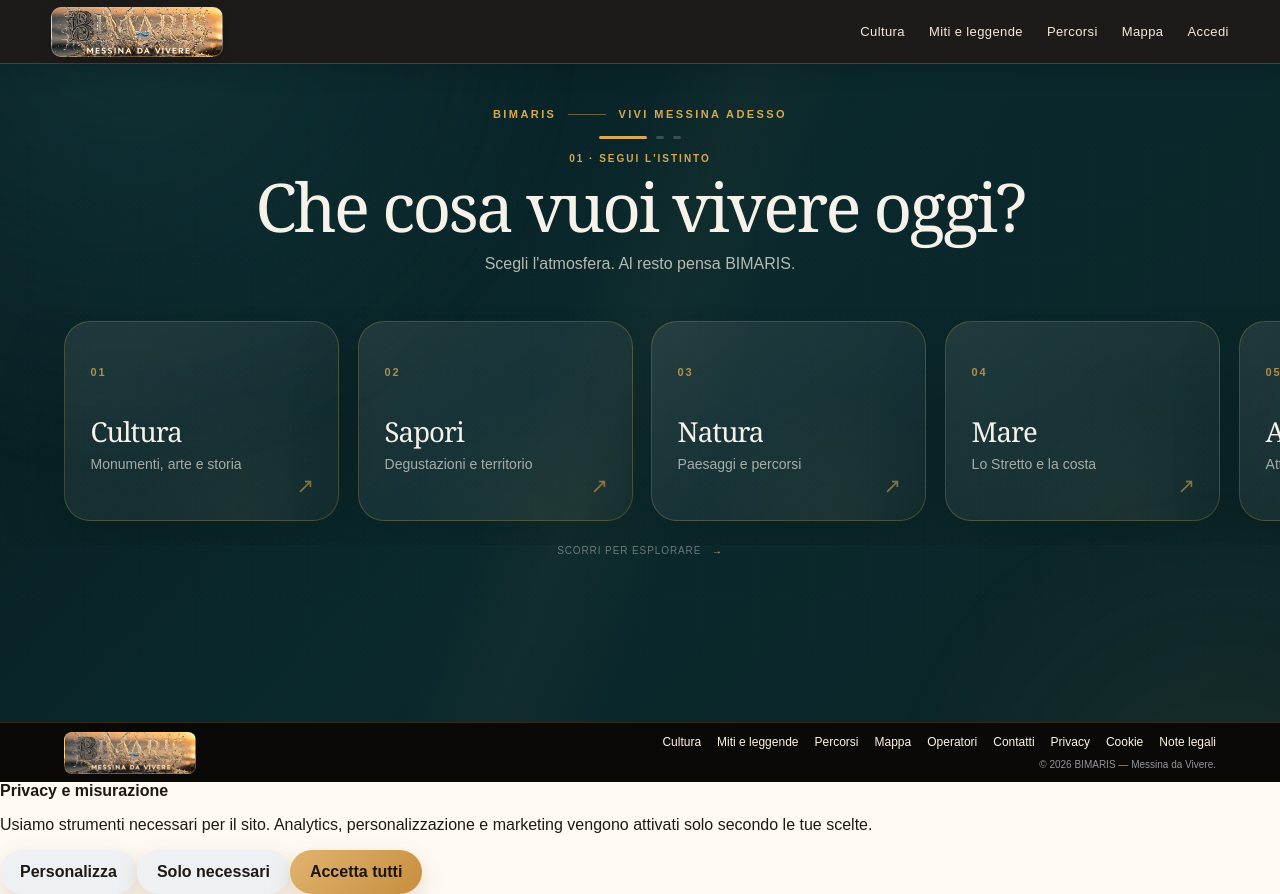
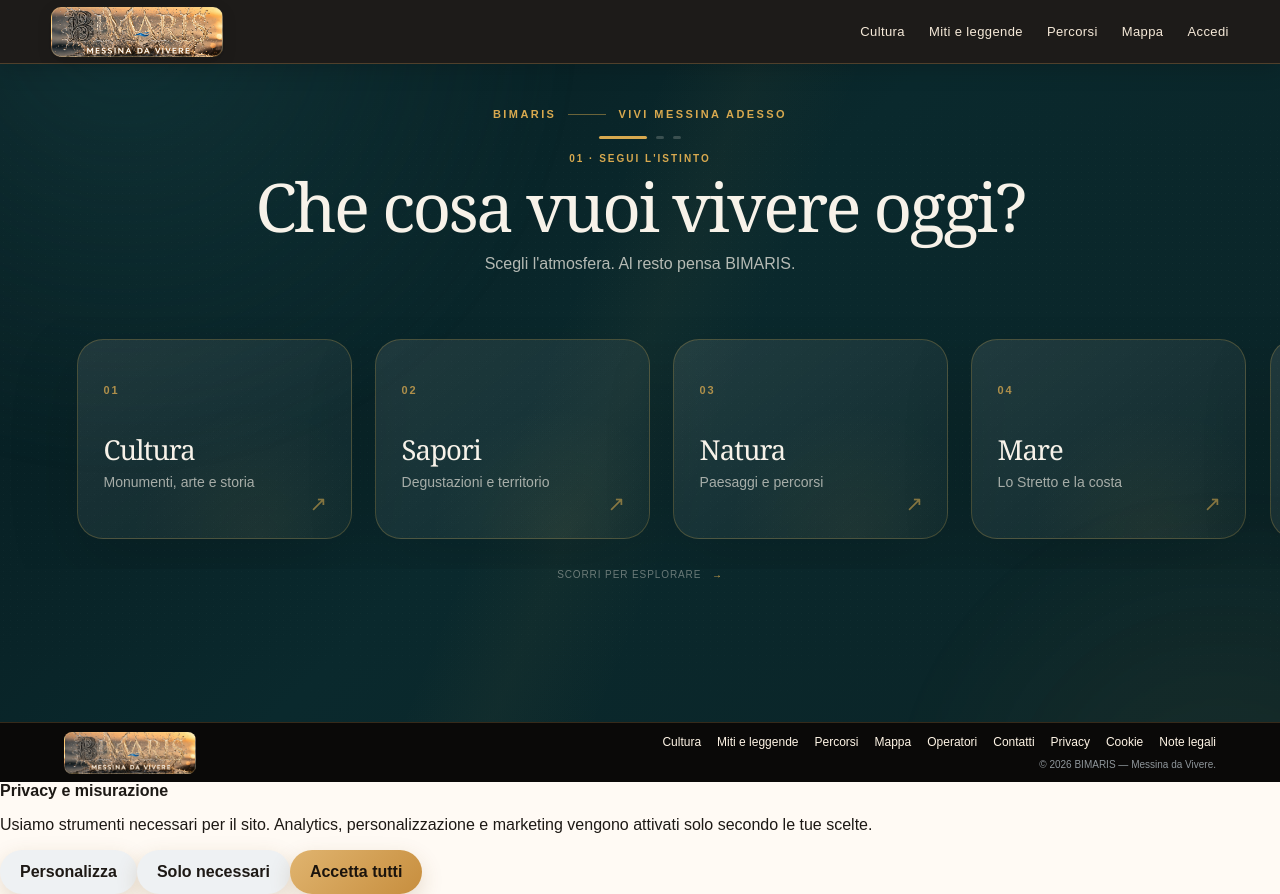
Before and after one commit to giovannibrunetto/bimaris-platform, a Next.js app in the folder apps/web/: page /cosa-faccio-oggi in a window 1280 px wide. Built offline with nearby package versions, Linux system fonts and the light colour scheme.

Commit message:
Refine Discovery carousel continuous hover motion

```diff
--- a/apps/web/app/cosa-faccio-oggi/DiscoveryWizard.tsx
+++ b/apps/web/app/cosa-faccio-oggi/DiscoveryWizard.tsx
@@ -14,16 +14,17 @@ type Props={initialIntent?:DiscoveryIntent;initialAudience?:DiscoveryAudience;in
 export default function DiscoveryWizard({initialIntent,initialAudience,initialMinutes}:Props){
  const [intent,setIntent]=useState<DiscoveryIntent|undefined>(initialIntent),[audience,setAudience]=useState<DiscoveryAudience|undefined>(initialAudience),[minutes,setMinutes]=useState<number|undefined>(initialMinutes);
  const [shownStep,setShownStep]=useState(!initialIntent?1:!initialAudience?2:!initialMinutes?3:4),[visible,setVisible]=useState(true),[locked,setLocked]=useState(false),[selected,setSelected]=useState<string|number|undefined>();
- const scrollAnimation=useRef<number|undefined>(undefined);
+ const scrollAnimation=useRef<number|undefined>(undefined),scrollDirection=useRef(-0 as number),lastFrame=useRef<number|undefined>(undefined);
  const realStep=!intent?1:!audience?2:!minutes?3:4;
  useEffect(()=>{if(realStep===shownStep)return;const t=setTimeout(()=>{setShownStep(realStep);setSelected(undefined);requestAnimationFrame(()=>setVisible(true));},560);return()=>clearTimeout(t)},[realStep,shownStep]);
  useEffect(()=>()=>{if(scrollAnimation.current)cancelAnimationFrame(scrollAnimation.current)},[]);
  const choose=(id:string|number,fn:()=>void)=>{if(locked)return;setLocked(true);setSelected(id);setTimeout(()=>setVisible(false),160);setTimeout(()=>{fn();setLocked(false)},560)};
  const resetFrom=(n:number)=>{if(locked)return;setLocked(true);setVisible(false);setTimeout(()=>{if(n<=1){setIntent(undefined);setAudience(undefined);setMinutes(undefined)}else if(n===2){setAudience(undefined);setMinutes(undefined)}else setMinutes(undefined);setLocked(false)},440)};
  const progress=(n:number)=><div className="progress" aria-label={`Passaggio ${n} di 3`}>{[1,2,3].map(i=><span key={i} className={i<=n?"on":""} style={{width:i===n?48:8}}/>)}</div>;
- const slowScroll=(rail:HTMLElement,target:number)=>{if(scrollAnimation.current)cancelAnimationFrame(scrollAnimation.current);const start=rail.scrollLeft,distance=target-start,duration=1250,startTime=performance.now();const tick=(now:number)=>{const elapsed=Math.min((now-startTime)/duration,1),ease=elapsed<.5?2*elapsed*elapsed:1-Math.pow(-2*elapsed+2,2)/2;rail.scrollLeft=start+distance*ease;if(elapsed<1)scrollAnimation.current=requestAnimationFrame(tick);};scrollAnimation.current=requestAnimationFrame(tick);};
- const edgeScroll=(button:HTMLButtonElement)=>{if(window.matchMedia("(max-width: 700px)").matches)return;const rail=button.parentElement;if(!rail)return;const card=button.getBoundingClientRect(),viewport=rail.getBoundingClientRect(),amount=Math.max(230,card.width*.78),max=rail.scrollWidth-rail.clientWidth;if(card.right>=viewport.right-95&&rail.scrollLeft<max-4)slowScroll(rail,Math.min(max,rail.scrollLeft+amount));else if(card.left<=viewport.left+95&&rail.scrollLeft>4)slowScroll(rail,Math.max(0,rail.scrollLeft-amount));};
- const cards=(items:any[],onClick:(x:any)=>void)=><div className="choice-shell"><div className="choice-rail">{items.map((x,i)=>{const id=x.key??x.value,isSelected=selected===id;return <button className={`discovery-choice ${isSelected?"selected":""} ${selected!==undefined&&!isSelected?"unselected":""}`} type="button" key={id} onMouseEnter={e=>edgeScroll(e.currentTarget)} onFocus={e=>edgeScroll(e.currentTarget)} onClick={()=>choose(id,()=>onClick(x))} style={{animationDelay:`${60+i*55}ms`}}><span className="discovery-choice-number">0{i+1}</span><span className="choice-copy"><strong>{x.label}</strong><small>{x.hint}</small></span><span className="discovery-choice-arrow">↗</span></button>})}</div><div className="rail-hint">Scorri per esplorare <span>→</span></div></div>;
+ const stopScroll=()=>{scrollDirection.current=0;lastFrame.current=undefined;if(scrollAnimation.current){cancelAnimationFrame(scrollAnimation.current);scrollAnimation.current=undefined;}};
+ const startScroll=(rail:HTMLElement,direction:number)=>{if(window.matchMedia("(max-width: 700px)").matches)return;scrollDirection.current=direction;if(scrollAnimation.current)return;const tick=(now:number)=>{const previous=lastFrame.current??now,delta=Math.min(32,now-previous);lastFrame.current=now;const max=rail.scrollWidth-rail.clientWidth;if(scrollDirection.current===0||(scrollDirection.current<0&&rail.scrollLeft<=0)||(scrollDirection.current>0&&rail.scrollLeft>=max)){stopScroll();return;}rail.scrollLeft=Math.max(0,Math.min(max,rail.scrollLeft+scrollDirection.current*delta*.105));scrollAnimation.current=requestAnimationFrame(tick);};scrollAnimation.current=requestAnimationFrame(tick);};
+ const edgeScroll=(button:HTMLButtonElement)=>{if(window.matchMedia("(max-width: 700px)").matches)return;const rail=button.parentElement;if(!rail)return;const card=button.getBoundingClientRect(),viewport=rail.getBoundingClientRect();if(card.right>=viewport.right-120)startScroll(rail,1);else if(card.left<=viewport.left+120)startScroll(rail,-1);else stopScroll();};
+ const cards=(items:any[],onClick:(x:any)=>void)=><div className="choice-shell"><div className="choice-rail" onMouseLeave={stopScroll}>{items.map((x,i)=>{const id=x.key??x.value,isSelected=selected===id;return <button className={`discovery-choice ${isSelected?"selected":""} ${selected!==undefined&&!isSelected?"unselected":""}`} type="button" key={id} onMouseEnter={e=>edgeScroll(e.currentTarget)} onMouseLeave={stopScroll} onFocus={e=>edgeScroll(e.currentTarget)} onBlur={stopScroll} onClick={()=>choose(id,()=>onClick(x))} style={{animationDelay:`${60+i*55}ms`}}><span className="discovery-choice-number">0{i+1}</span><span className="choice-copy"><strong>{x.label}</strong><small>{x.hint}</small></span><span className="discovery-choice-arrow">↗</span></button>})}</div><div className="rail-hint">Scorri per esplorare <span>→</span></div></div>;
  const scene=(eyebrow:string,title:string,copy:string,content:React.ReactNode,back?:React.ReactNode)=><section className="scene">{back}<div className="eyebrow">{eyebrow}</div><h2>{title}</h2><p>{copy}</p>{content}</section>;
  return <form method="get" className={`wizard ${visible?"visible":"leaving"}`}>
   {intent&&<input type="hidden" name="intent" value={intent}/>} {audience&&<input type="hidden" name="audience" value={audience}/>} {minutes&&<input type="hidden" name="minutes" value={minutes}/>}
@@ -36,17 +37,17 @@ export default function DiscoveryWizard({initialIntent,initialAudience,initialMi
    .wizard{width:100%;transition:opacity .52s ease,transform .68s cubic-bezier(.16,1,.3,1),filter .52s ease}.wizard.visible{opacity:1;transform:translate3d(0,0,0);filter:blur(0)}.wizard.leaving{opacity:0;transform:translate3d(0,-14px,0);filter:blur(8px)}
    .progress{display:flex;align-items:center;justify-content:center;gap:9px;margin-bottom:clamp(14px,1.8vh,22px)}.progress span{height:3px;border-radius:99px;background:rgba(244,239,229,.2);transition:all .6s cubic-bezier(.16,1,.3,1)}.progress span.on{background:${GOLD}}
    .scene{text-align:center}.eyebrow{color:${GOLD};font-size:clamp(10px,.72vw,13px);font-weight:800;letter-spacing:.2em;text-transform:uppercase;margin-bottom:10px}.scene h2{font-family:Georgia,serif;font-weight:400;font-size:clamp(44px,5.25vw,78px);line-height:.98;letter-spacing:-.04em;color:#f7f2e9;margin:0 auto 12px;max-width:1040px}.scene>p{color:rgba(247,242,233,.72);font-size:clamp(16px,1.2vw,20px);line-height:1.45;margin:0 auto clamp(18px,2.5vh,28px);max-width:680px}
-   .choice-shell{position:relative;width:100vw;margin-left:calc(50% - 50vw);overflow:hidden;padding:12px 0}.choice-rail{display:flex;gap:clamp(16px,1.45vw,22px);overflow-x:auto;scroll-snap-type:x proximity;padding:14px max(5vw,calc((100vw - 1180px)/2)) 24px;scrollbar-width:none;overscroll-behavior-x:contain}.choice-rail::-webkit-scrollbar{display:none}
-   .discovery-choice{flex:0 0 clamp(250px,21.5vw,320px);scroll-snap-align:center;position:relative;z-index:1;min-height:clamp(195px,25vh,250px);padding:clamp(24px,2vw,32px);border:1px solid rgba(216,169,79,.26);border-radius:26px;background:linear-gradient(145deg,rgba(255,255,255,.09),rgba(255,255,255,.025));color:#f7f2e9;text-align:left;cursor:pointer;overflow:hidden;backdrop-filter:blur(14px);box-shadow:0 24px 70px rgba(0,0,0,.15);transform-origin:center;transition:transform .78s cubic-bezier(.16,1,.3,1),opacity .6s ease,filter .6s ease,background .6s ease,border-color .6s ease,box-shadow .7s ease;animation:choiceIn .72s cubic-bezier(.16,1,.3,1) both}
-   .choice-rail:hover .discovery-choice:not(:hover){transform:scale(.965);opacity:.78;filter:saturate(.82)}
-   .discovery-choice:before{content:"";position:absolute;inset:25% -20% -55% 12%;background:radial-gradient(circle,rgba(216,169,79,.24),transparent 65%);opacity:.2;transition:opacity .6s ease,transform .8s ease;transform:translateY(16px)}.discovery-choice:hover{z-index:8;transform:translateY(-8px) scale(1.09);border-color:rgba(216,169,79,.78);background:linear-gradient(145deg,rgba(255,255,255,.15),rgba(216,169,79,.075));box-shadow:0 38px 95px rgba(0,0,0,.29)}.discovery-choice:hover:before{opacity:1;transform:translateY(0)}
-   .discovery-choice.selected{z-index:9;transform:scale(1.07);border-color:${GOLD};background:linear-gradient(145deg,rgba(216,169,79,.18),rgba(255,255,255,.07));box-shadow:0 38px 100px rgba(0,0,0,.28)}.discovery-choice.unselected{opacity:.2!important;filter:blur(4px)!important;transform:scale(.94)!important}
-   .discovery-choice-number{display:block;color:rgba(216,169,79,.78);font:700 11px/1 Arial,sans-serif;letter-spacing:.16em;margin-bottom:clamp(34px,5vh,54px)}.choice-copy{position:relative;z-index:1;display:block}.discovery-choice strong{display:block;font:400 clamp(27px,2.15vw,36px)/1 Georgia,serif;letter-spacing:-.035em}.discovery-choice small{display:block;color:rgba(247,242,233,.64);font:400 clamp(14px,.95vw,16px)/1.4 Arial,sans-serif;margin-top:9px}.discovery-choice-arrow{position:absolute;right:24px;bottom:22px;color:${GOLD};font-size:21px;opacity:.58;transition:transform .55s ease,opacity .55s ease}.discovery-choice:hover .discovery-choice-arrow{transform:translate(5px,-5px);opacity:1}
+   .choice-shell{position:relative;width:100vw;margin-left:calc(50% - 50vw);overflow:hidden;padding:22px 0}.choice-rail{display:flex;gap:clamp(20px,1.8vw,28px);overflow-x:auto;scroll-snap-type:none;padding:22px max(6vw,calc((100vw - 1160px)/2)) 30px;scrollbar-width:none;overscroll-behavior-x:contain}.choice-rail::-webkit-scrollbar{display:none}
+   .discovery-choice{flex:0 0 clamp(250px,21.5vw,320px);position:relative;z-index:1;min-height:clamp(195px,25vh,250px);padding:clamp(24px,2vw,32px);border:1px solid rgba(216,169,79,.26);border-radius:26px;background:linear-gradient(145deg,rgba(255,255,255,.09),rgba(255,255,255,.025));color:#f7f2e9;text-align:left;cursor:pointer;overflow:hidden;backdrop-filter:blur(14px);box-shadow:0 24px 70px rgba(0,0,0,.15);transform-origin:center;transition:transform .82s cubic-bezier(.16,1,.3,1),opacity .68s ease,filter .68s ease,background .68s ease,border-color .68s ease,box-shadow .78s ease;animation:choiceIn .72s cubic-bezier(.16,1,.3,1) both}
+   .choice-rail:hover .discovery-choice:not(:hover){transform:scale(.945);opacity:.7;filter:saturate(.76)}
+   .discovery-choice:before{content:"";position:absolute;inset:25% -20% -55% 12%;background:radial-gradient(circle,rgba(216,169,79,.28),transparent 65%);opacity:.2;transition:opacity .65s ease,transform .85s ease;transform:translateY(16px)}.discovery-choice:hover{z-index:8;transform:translateY(-10px) scale(1.15);border-color:rgba(216,169,79,.86);background:linear-gradient(145deg,rgba(255,255,255,.17),rgba(216,169,79,.09));box-shadow:0 44px 105px rgba(0,0,0,.32)}.discovery-choice:hover:before{opacity:1;transform:translateY(0)}
+   .discovery-choice.selected{z-index:9;transform:scale(1.1);border-color:${GOLD};background:linear-gradient(145deg,rgba(216,169,79,.18),rgba(255,255,255,.07));box-shadow:0 38px 100px rgba(0,0,0,.28)}.discovery-choice.unselected{opacity:.2!important;filter:blur(4px)!important;transform:scale(.92)!important}
+   .discovery-choice-number{display:block;color:rgba(216,169,79,.78);font:700 11px/1 Arial,sans-serif;letter-spacing:.16em;margin-bottom:clamp(34px,5vh,54px)}.choice-copy{position:relative;z-index:1;display:block}.discovery-choice strong{display:block;font:400 clamp(27px,2.15vw,36px)/1 Georgia,serif;letter-spacing:-.035em}.discovery-choice small{display:block;color:rgba(247,242,233,.64);font:400 clamp(14px,.95vw,16px)/1.4 Arial,sans-serif;margin-top:9px}.discovery-choice-arrow{position:absolute;right:24px;bottom:22px;color:${GOLD};font-size:21px;opacity:.58;transition:transform .6s ease,opacity .6s ease}.discovery-choice:hover .discovery-choice-arrow{transform:translate(6px,-6px);opacity:1}
    .rail-hint{color:rgba(247,242,233,.4);font-size:10px;letter-spacing:.09em;text-transform:uppercase;margin-top:0}.rail-hint span{color:${GOLD};margin-left:7px}
    .discovery-back{display:block;margin:0 auto clamp(12px,1.5vh,18px);border:0;background:transparent;color:rgba(247,242,233,.58);font-size:13px;cursor:pointer;transition:color .3s ease}.discovery-back:hover{color:#f7f2e9}.discovery-back.after{margin-top:20px}
    .discovery-submit{border:1px solid rgba(216,169,79,.72);border-radius:999px;padding:18px 31px;background:${GOLD};color:#0a292d;font-weight:800;font-size:clamp(16px,1.15vw,19px);cursor:pointer;box-shadow:0 18px 48px rgba(216,169,79,.16);transition:transform .4s cubic-bezier(.16,1,.3,1),box-shadow .4s ease}.discovery-submit:hover{transform:scale(1.035);box-shadow:0 24px 64px rgba(216,169,79,.24)}.discovery-submit span{margin-left:14px}
    @keyframes choiceIn{from{opacity:0;transform:translateX(28px) scale(.97)}to{opacity:1;transform:translateX(0) scale(1)}}
-   @media(max-width:700px){.progress{margin-bottom:18px}.scene h2{font-size:clamp(39px,11vw,56px);line-height:1}.scene>p{font-size:16px;margin-bottom:22px;padding:0 8px}.eyebrow{margin-bottom:10px}.choice-shell{padding:2px 0}.discovery-choice{flex-basis:76vw;min-height:188px;border-radius:24px;padding:25px}.choice-rail:hover .discovery-choice:not(:hover){transform:none;opacity:1;filter:none}.discovery-choice:hover{transform:none}.discovery-choice-number{margin-bottom:31px}.discovery-choice strong{font-size:31px}.choice-rail{padding-left:12vw;padding-right:12vw;gap:14px}.rail-hint{font-size:9px}.discovery-choice-arrow{right:22px;bottom:20px}.discovery-back{margin-bottom:12px}}
+   @media(max-width:700px){.progress{margin-bottom:18px}.scene h2{font-size:clamp(39px,11vw,56px);line-height:1}.scene>p{font-size:16px;margin-bottom:22px;padding:0 8px}.eyebrow{margin-bottom:10px}.choice-shell{padding:2px 0}.discovery-choice{flex-basis:76vw;min-height:188px;border-radius:24px;padding:25px}.choice-rail:hover .discovery-choice:not(:hover){transform:none;opacity:1;filter:none}.discovery-choice:hover{transform:none}.discovery-choice-number{margin-bottom:31px}.discovery-choice strong{font-size:31px}.choice-rail{padding-left:12vw;padding-right:12vw;gap:14px;scroll-snap-type:x mandatory}.discovery-choice{scroll-snap-align:center}.rail-hint{font-size:9px}.discovery-choice-arrow{right:22px;bottom:20px}.discovery-back{margin-bottom:12px}}
    @media(prefers-reduced-motion:reduce){.wizard,.discovery-choice,.progress span{transition:none!important;animation:none!important}}
   `}</style>
  </form>;
```
